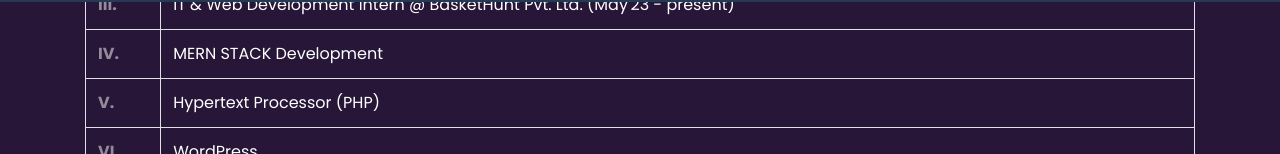
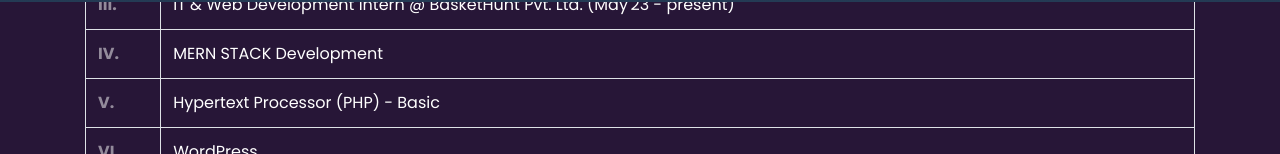
Before and after one commit to rks-031/portfolio-website, a React (Create React App) app: page / in a window 1280 px wide. Shown: the part 798-952 px from the top of the page. Built offline with nearby package versions, Linux system fonts and the light colour scheme.

Commit message:
Update Experience.js

```diff
--- a/src/components/Experience.js
+++ b/src/components/Experience.js
@@ -45,7 +45,7 @@ function Experience() {
             <th scope="row" className="text-white-50">
               V.
             </th>
-            <td colspan="2">Hypertext Processor (PHP)</td>
+            <td colspan="2">Hypertext Processor (PHP) - Basic</td>
           </tr>
           <tr>
             <th scope="row" className="text-white-50">
```
